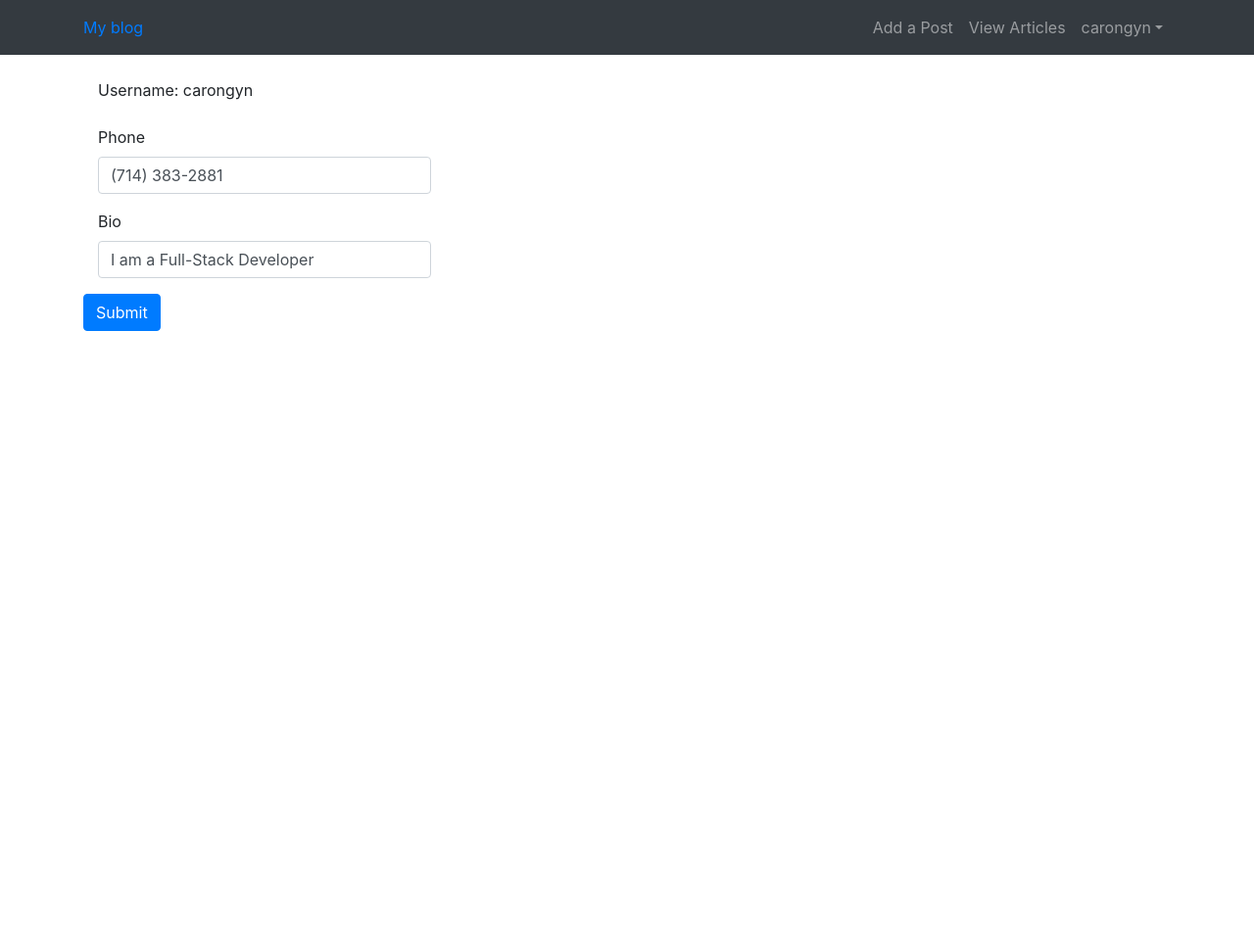
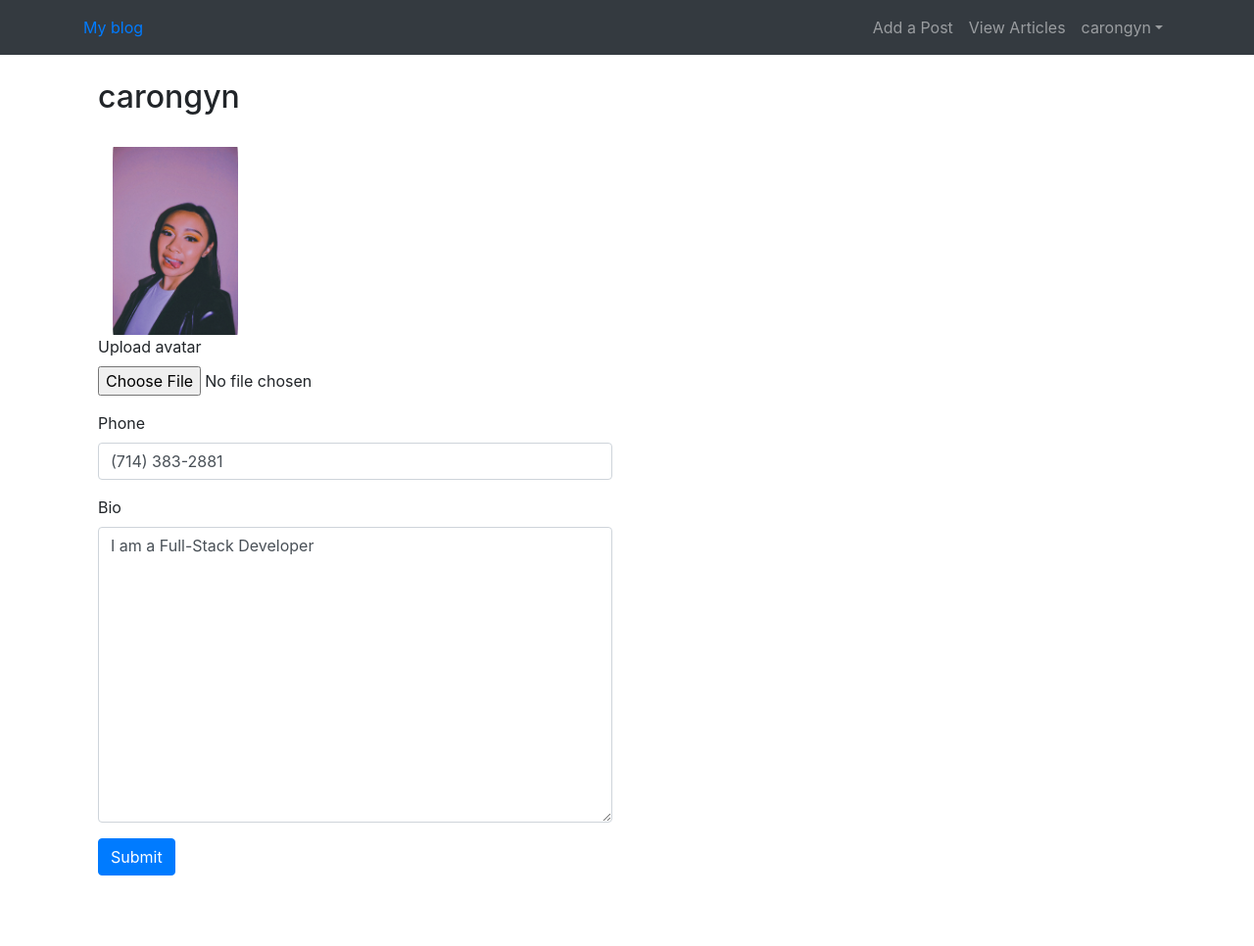
Before and after one commit to carolynttnguyen/BloomBlog, a Django app: page /userprofile/edit/4/ in a window 1280 px wide. Shown: the whole page at 98% size. Before the commit the page ends 338 px from the top, so only its background shows below. Run offline with Django 3.2, Linux system fonts and the light colour scheme; a user stored in the database is signed in; data comes from the database, SQL or seed files in the repository; both versions use the stored data as it was after the commit; some libraries are stand-ins or nearby versions.

Commit message:
user can upload avatar, neccesary configuration

```diff
--- a/BloomBlog/settings.py
+++ b/BloomBlog/settings.py
@@ -148,3 +148,7 @@ EMAIL_USE_TLS = True
 # default sender
 
 DEFAULT_FROM_EMAIL = "ayecarolynn@gmail.com"
+
+# media file addy
+MEDIA_URL = '/media/'
+MEDIA_ROOT = os.path.join(BASE_DIR, 'media/')
--- a/BloomBlog/urls.py
+++ b/BloomBlog/urls.py
@@ -17,6 +17,7 @@ from django.contrib import admin
 from django.urls import path, include
 import debug_toolbar
 from django.conf import settings
+from django.conf.urls.static import static
 
 urlpatterns = [
     path('admin/', admin.site.urls),
@@ -28,3 +29,5 @@ urlpatterns = [
     # PW reset
     path('password-reset/', include('password_reset.urls')),
 ]
+
+urlpatterns += static(settings.MEDIA_URL, document_root=settings.MEDIA_ROOT)
--- a/templates/userprofile/edit.html
+++ b/templates/userprofile/edit.html
@@ -9,18 +9,35 @@
     <div class="row">
         <div class="col-12">
             <br>
-            <div class="col-md-4">Username: {{user.username}} </div>
+            <h2 class="col-md-4">{{user.username}} </h2>
             <br>
-            <form action="."  method="POST">
+
+            {% if profile.avatar %}
+            <div class="col-6">
+                <img src="{{profile.avatar.url}}" style="max-width:30%; border-radius: 10%;" class="col-md-4">
+                {% else %}
+                <h5 class="col-md-4">No Profile Picture</h5>
+            </div>
+            {% endif %}
+
+            <br>
+
+            <form action="."  method="POST" enctype="multipart/form-data">
                 {% csrf_token %}
+                <!-- avatar -->
+                <div class="form-group">
+                    <label  for =" avatar"> Upload avatar </label>
+                    <input type="file" class="form-control-file" name="avatar" id="avatar">
+                </div>
                 <!-- phone -->
-                <div class="form-group col-md-4">
+                <div class="form-group">
                     <label for="phone">Phone</label>
                     <input type="text" class="form-control" id="phone" name="phone" value="{{profile.phone}}">
                 </div>
-                <div class="form-group col-md-4">
+                <!-- bio -->
+                <div class="form-group">
                     <label for="bio">Bio</label>
-                    <input type="text" class="form-control" id="bio" name="bio" value="{{profile.bio}}">
+                    <textarea type="text" class="form-control" id="bio" name="bio" rows="12">{{profile.bio}}</textarea>
                 </div>
                 <button type="submit" class="btn btn-primary" >Submit</button>
             </form>
--- a/userprofile/views.py
+++ b/userprofile/views.py
@@ -87,11 +87,13 @@ def profile_edit(request, id):
     if request.method == 'POST':
         if request.user != user:
             return HttpResponse('You do not have permission to edit this User info!')
-        profile_form = ProfileForm(data=request.POST)
+        profile_form = ProfileForm(request.POST, request.FILES)
         if profile_form.is_valid():
             profile_cd = profile_form.cleaned_data
             profile.phone = profile_cd['phone']
             profile.bio = profile_cd['bio']
+            if 'avatar' in request.FILES:
+                profile.avatar = profile_cd['avatar']
             profile.save()
             return redirect('userprofile:edit', id=id)
         else:
```
Also changed, not shown: db.sqlite3, media/avatar/20210515/79554DC8-094D-4362-9F7A-8038B19BB407.jpeg (added).
